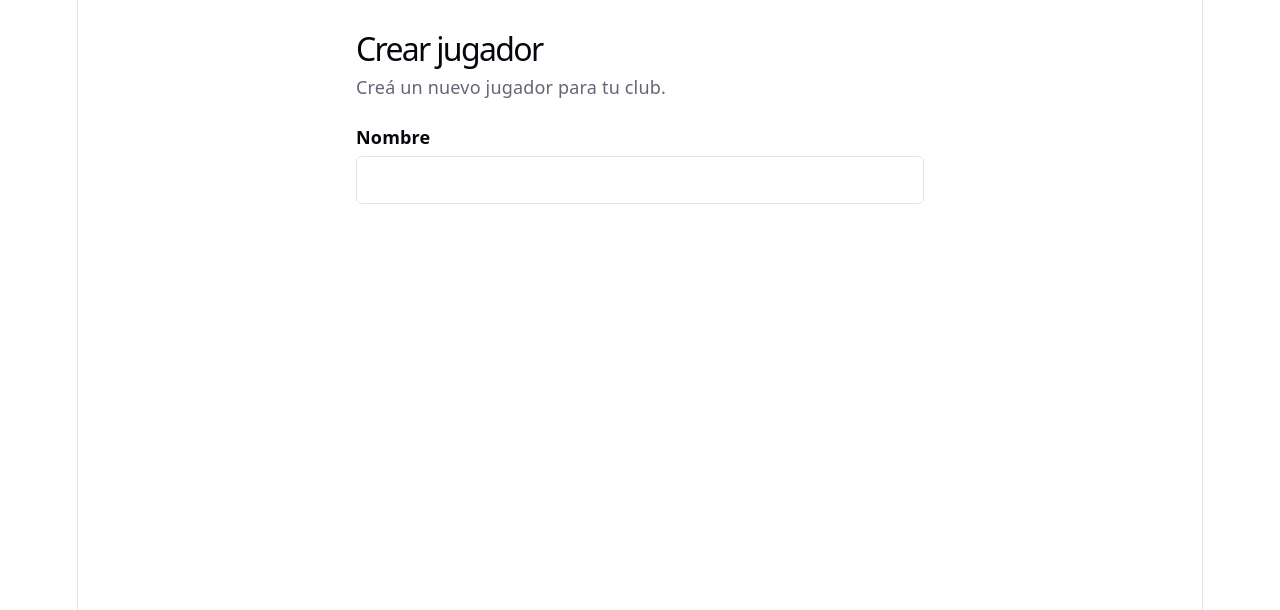
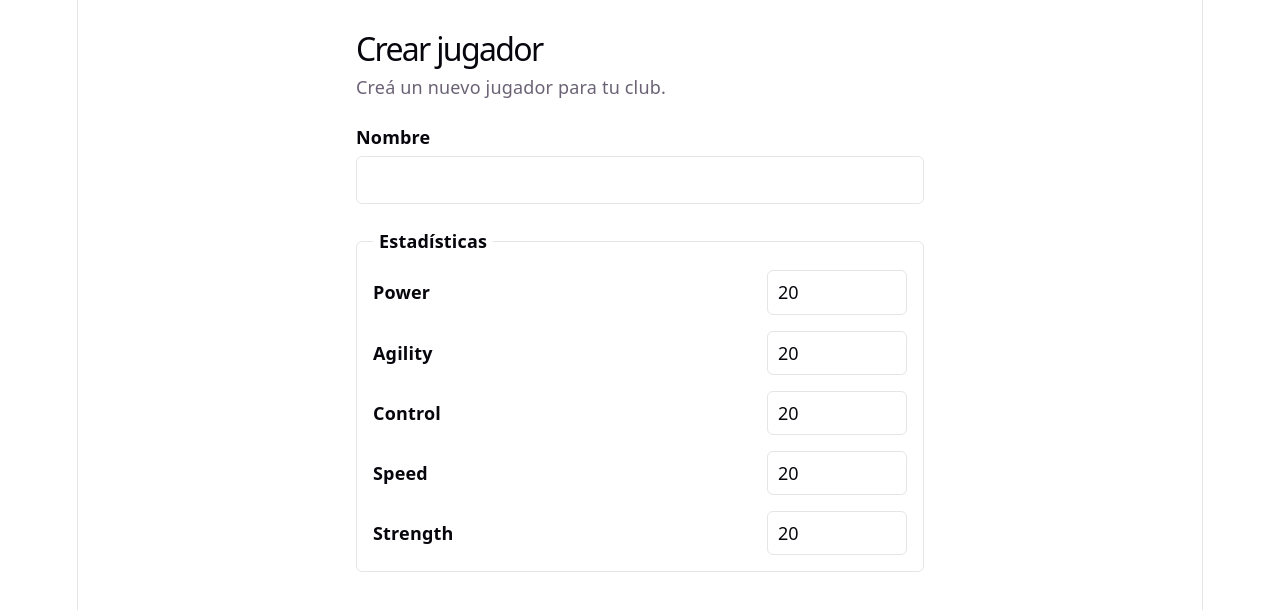
Before and after one commit to Mordecai-Y-Los-Rigbys/futbot-Front, a React (Vite) app in the folder futbot-front/: page /players/new in a window 1280 px wide. Shown: the top 610 px of the page. Built offline with nearby package versions, Linux system fonts and the light colour scheme.

Commit message:
feat: se agrego stasts para la creacion de jugador

```diff
--- a/futbot-front/src/pages/CreatePlayerPage.css
+++ b/futbot-front/src/pages/CreatePlayerPage.css
@@ -22,7 +22,7 @@
   font-weight: 600;
 }
 
-.create-player-page__field input {
+.create-player-page__field input[type='text'] {
   box-sizing: border-box;
   width: 100%;
   padding: 10px 12px;
@@ -33,7 +33,49 @@
   font: inherit;
 }
 
-.create-player-page__field input:focus-visible {
+.create-player-page__field input[type='text']:focus-visible,
+.create-player-page__stat input:focus-visible {
   outline: 2px solid var(--accent);
   outline-offset: 2px;
 }
+
+.create-player-page__stats {
+  display: grid;
+  gap: 16px;
+  margin: 24px 0 0;
+  padding: 16px;
+  border: 1px solid var(--border);
+  border-radius: 6px;
+}
+
+.create-player-page__stats legend {
+  padding: 0 6px;
+  color: var(--text-h);
+  font-weight: 600;
+}
+
+.create-player-page__stat {
+  display: grid;
+  grid-template-columns: 1fr minmax(100px, 140px);
+  align-items: center;
+  gap: 8px;
+}
+
+.create-player-page__stat label {
+  color: var(--text-h);
+}
+
+.create-player-page__stat label {
+  font-weight: 600;
+}
+
+.create-player-page__stat input {
+  width: 100%;
+  box-sizing: border-box;
+  padding: 8px 10px;
+  border: 1px solid var(--border);
+  border-radius: 6px;
+  color: var(--text-h);
+  background: var(--bg);
+  font: inherit;
+}
--- a/futbot-front/src/pages/CreatePlayerPage.jsx
+++ b/futbot-front/src/pages/CreatePlayerPage.jsx
@@ -1,8 +1,31 @@
 import { useState } from 'react';
 import './CreatePlayerPage.css';
 
+const STAT_LABELS = {
+  power: 'Power',
+  agility: 'Agility',
+  control: 'Control',
+  speed: 'Speed',
+  strength: 'Strength',
+};
+
 export default function CreatePlayerPage() {
   const [name, setName] = useState('');
+  const [stats, setStats] = useState({
+    power: '20',
+    agility: '20',
+    control: '20',
+    speed: '20',
+    strength: '20',
+  });
+
+  const handleStatChange = (event) => {
+    const { name: stat, value } = event.target;
+    setStats((currentStats) => ({
+      ...currentStats,
+      [stat]: value === '' ? '' : Number(value),
+    }));
+  };
 
   return (
     <main className="create-player-page">
@@ -20,6 +43,24 @@ export default function CreatePlayerPage() {
           autoComplete="off"
         />
       </div>
+      <fieldset className="create-player-page__stats">
+        <legend>Estadísticas</legend>
+        {Object.entries(STAT_LABELS).map(([stat, label]) => (
+          <div className="create-player-page__stat" key={stat}>
+            <label htmlFor={`player-${stat}`}>{label}</label>
+            <input
+              id={`player-${stat}`}
+              name={stat}
+              type="number"
+              min="20"
+              max="100"
+              step="1"
+              value={stats[stat]}
+              onChange={handleStatChange}
+            />
+          </div>
+        ))}
+      </fieldset>
     </main>
   );
 }
```
